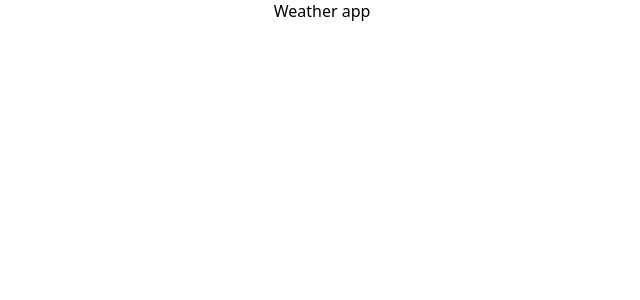
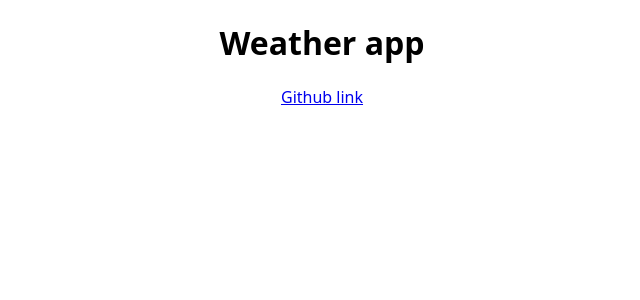
Before and after one commit to kodzu-ann/react-homework-weather-app, a React (Create React App) app: page / in a window 1280 px wide. Shown: the top 300 px of the page, without its empty margins (318-958 px from the left). Built offline with nearby package versions, Linux system fonts and the light colour scheme.

Commit message:
Added Github link

```diff
--- a/src/App.js
+++ b/src/App.js
@@ -1,5 +1,17 @@
 import "./App.css";
 
 export default function App() {
-  return <div className="App">Weather app</div>;
+  return (
+    <div className="App">
+      <h1> Weather app </h1>
+      <footer>
+        <a
+          href="https://github.com/kodzu-ann/react-homework-weather-app"
+          target="_blank"
+        >
+          Github link{" "}
+        </a>
+      </footer>
+    </div>
+  );
 }
```
